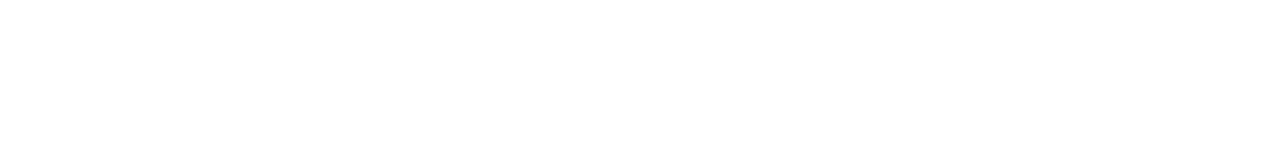
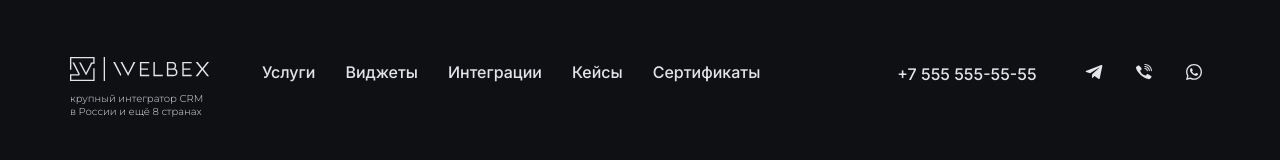
Before and after one commit to vberezhnykh/test-task, a plain HTML site: page 2 task/index.html in a window 1280 px wide. Drawn offline with Linux system fonts and the light colour scheme.

Commit message:
feat: add header

```diff
--- a/2 task/index.css
+++ b/2 task/index.css
@@ -0,0 +1,71 @@
+:root {
+  --light-text: #e4e5ea;
+  --black: #0e1014;
+}
+
+html {
+  font-size: 62.5%;
+}
+
+body {
+  margin: 0;
+  font-family: "Inter", sans-serif;
+  color: var(--light-text);
+  background-color: var(--black);
+}
+
+* {
+  box-sizing: border-box;
+}
+
+.page-wrapper {
+  max-width: 1140px;
+  margin: 0 auto;
+}
+
+.header {
+  margin-top: 4.6rem;
+  display: flex;
+  flex-wrap: wrap;
+  font-size: 1.6rem;
+  font-weight: 500;
+}
+
+.logo {
+  height: 2.4rem;
+  margin-top: 1.1rem;
+  margin-right: 5.2rem;
+}
+
+.navigation {
+  margin-right: 13.7rem;
+}
+
+.navigation > ul {
+  list-style: none;
+  display: flex;
+  gap: 3rem;
+  padding: 0;
+}
+
+.contacts {
+  display: flex;
+  align-items: center;
+  gap: 4.7rem;
+}
+
+.social-media-list {
+  list-style: none;
+  padding: 0;
+  display: flex;
+  gap: 3rem;
+}
+
+.header__heading {
+  font-family: "Montserrat", sans-serif;
+  font-weight: 300;
+  font-size: 1rem;
+  width: 16.5rem;
+  margin: 0;
+  margin-top: -1rem;
+}
--- a/2 task/index.html
+++ b/2 task/index.html
@@ -6,6 +6,40 @@
     <meta name="viewport" content="width=device-width, initial-scale=1.0" />
     <title>2 task</title>
     <link rel="stylesheet" href="./index.css" />
+    <link rel="preconnect" href="https://fonts.googleapis.com" />
+    <link rel="preconnect" href="https://fonts.gstatic.com" crossorigin />
+    <link rel="preconnect" href="https://fonts.googleapis.com" />
+    <link rel="preconnect" href="https://fonts.gstatic.com" crossorigin />
+    <link
+      href="https://fonts.googleapis.com/css2?family=Inter:wght@400;500;900&family=Montserrat:wght@300;400&display=swap"
+      rel="stylesheet"
+    />
   </head>
-  <body></body>
+  <body>
+    <div class="page-wrapper">
+      <header class="header">
+        <img src="./assets/logo.svg" alt="" class="logo" />
+        <nav class="navigation">
+          <ul>
+            <li>Услуги</li>
+            <li>Виджеты</li>
+            <li>Интеграции</li>
+            <li>Кейсы</li>
+            <li>Сертификаты</li>
+          </ul>
+        </nav>
+        <div class="contacts">
+          <span>+7 555 555-55-55</span>
+          <ul class="social-media-list">
+            <li><img src="./assets/telegram.svg" alt="" /></li>
+            <li><img src="./assets/viber.svg" alt="" /></li>
+            <li><img src="./assets/whatsapp.svg" alt="" /></li>
+          </ul>
+        </div>
+        <h2 class="header__heading">
+          крупный интегратор CRM в Росcии и ещё 8 странах
+        </h2>
+      </header>
+    </div>
+  </body>
 </html>
```
Also changed, not shown: 2 task/assets/logo.svg (added), 2 task/assets/telegram.svg (added), 2 task/assets/viber.svg (added), 2 task/assets/whatsapp.svg (added).
